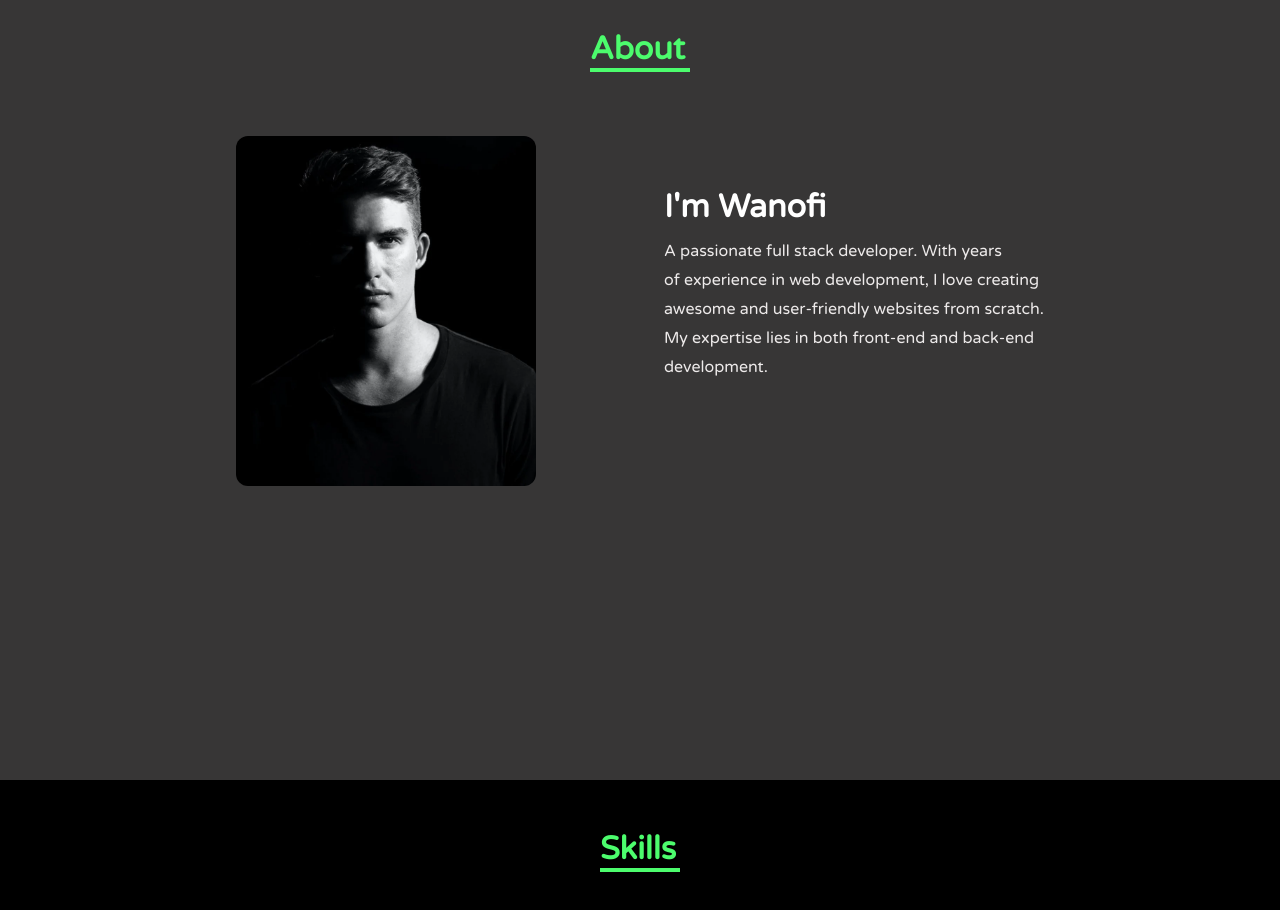
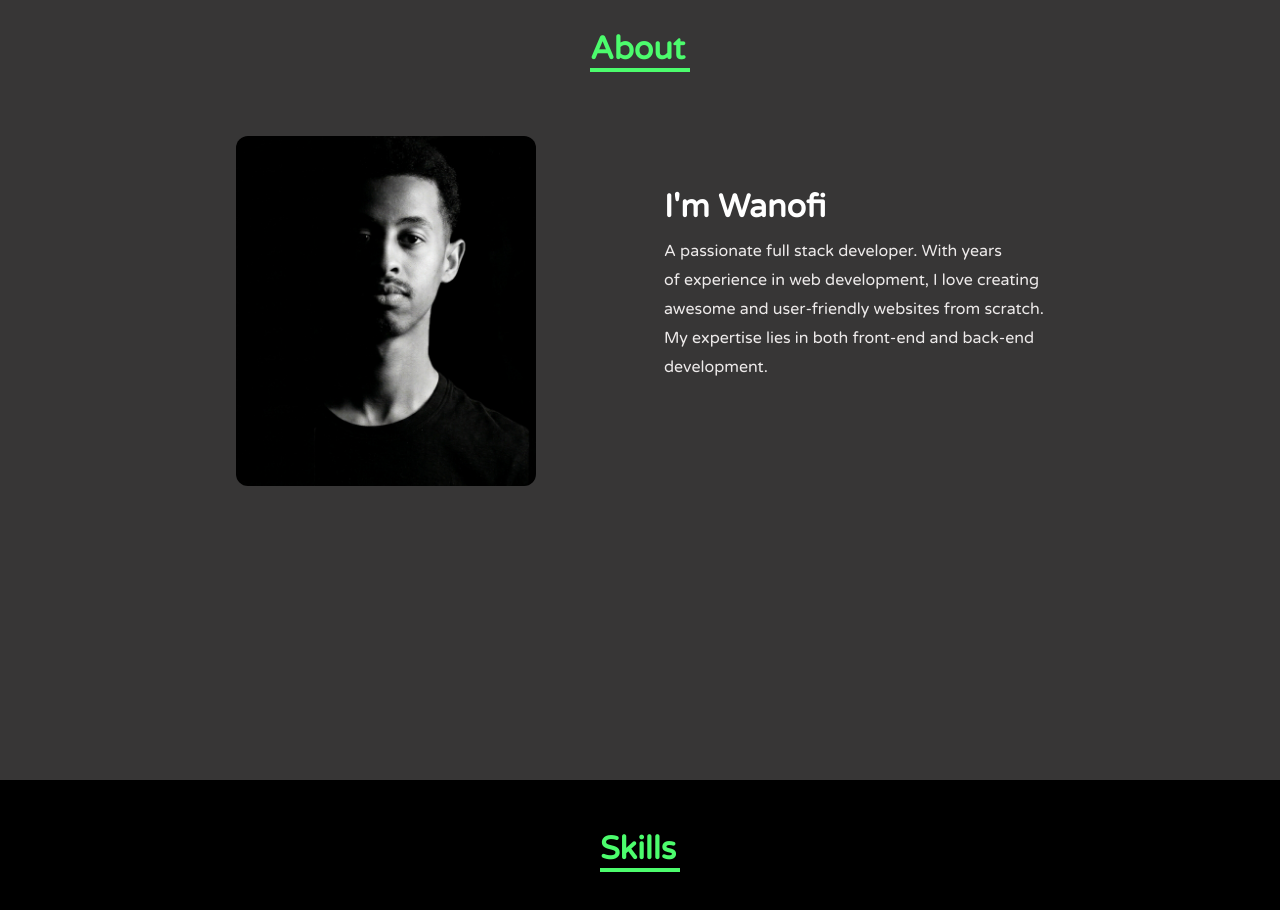
Before and after one commit to wanofi-israel/wanofiPortfolio, a React (Create React App) app: page / in a window 1280 px wide. Shown: the part 820-1730 px from the top of the page. Built offline with nearby package versions, Linux system fonts and the light colour scheme.

Commit message:
about us profile image changed

```diff
--- a/src/App.css
+++ b/src/App.css
@@ -210,6 +210,7 @@ ul>li{
   width:300px;
   height:350px;
   object-fit: cover;
+  object-position: right;
   border-radius: 12px;
   animation: profile 1s linear;
   margin:3rem 4rem 3rem 0;
--- a/src/App.js
+++ b/src/App.js
@@ -3,7 +3,7 @@ import LocalPhoneIcon from "@mui/icons-material/LocalPhone";
 import FmdGoodIcon from "@mui/icons-material/FmdGood";
 import LinkedInIcon from "@mui/icons-material/LinkedIn";
 import LocalPostOfficeIcon from "@mui/icons-material/LocalPostOffice";
-import profile from "./assets/sampleprofile.jpg";
+import profile from "./assets/wanofi-profile.png";
 import Html from "./assets/Htmllogo.png";
 import Css from "./assets/Csslogo.png";
 import Js from "./assets/jslogo.png";
```
Also changed, not shown: src/assets/wanofi-profile.png (added).
